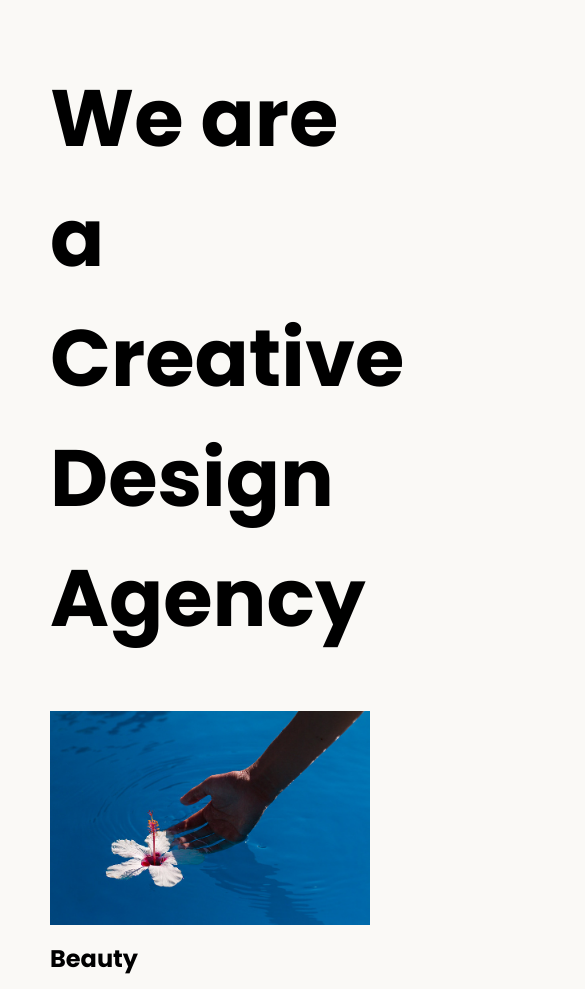
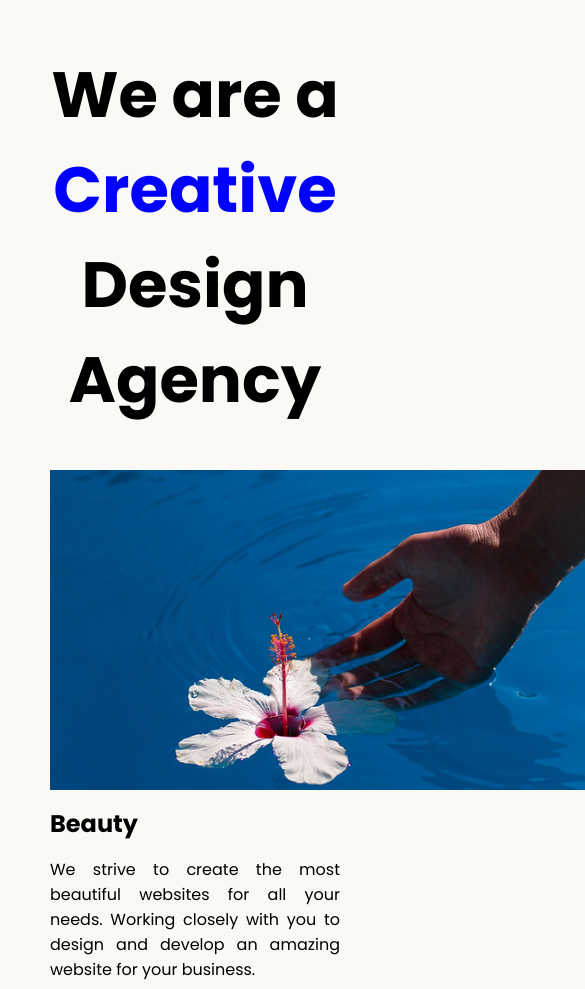
Before and after one commit to Palharess/Web-Dev-Bootcamp, a plain HTML site: page 8.4 Web Design Agency Project/index.html in a window 390 px wide. Shown: the part 99-1088 px from the top of the page, 585 px wide, since content can reach past the window. Drawn offline with Linux system fonts and the light colour scheme.

Commit message:
Responsive Site

```diff
--- a/8.4 Web Design Agency Project/index.html
+++ b/8.4 Web Design Agency Project/index.html
@@ -14,7 +14,7 @@
 <body>
   <div class="main">
     <img class="logo" src="./assets/images/logo.png" alt="logo">
-    <h1>We are a Creative Design Agency</h1>
+    <h1 id="tt">We are a <span>Creative </span>Design Agency</h1>
     <div class="left card"><img class="lefti tile-image" src="./assets/images/beautiful.jpg" alt="hand and flower in water">
       <h2 class="card-title">Beauty</h2>
       <p class="card-text">We strive to create the most beautiful websites for all your needs. Working closely with you
--- a/8.4 Web Design Agency Project/style.css
+++ b/8.4 Web Design Agency Project/style.css
@@ -56,6 +56,9 @@ h1{
   display: inline-block;
 }
 
+span{
+  color: blue;
+}
 
 /* .lefti{
   float: left;
@@ -67,3 +70,34 @@ h1{
 .left, .right{
   margin-right: 1rem;
 }
+
+
+@media(max-width:900px){
+  .left, .right{
+    width: 100%;
+    margin: 0;
+  }
+  .card-text{
+    text-align: justify;
+    margin-bottom: 2rem;
+  }
+  .tile-image{
+    display: inline;
+    width: 45rem;
+    height: 20rem;
+    object-fit: cover;
+  }
+  h1{
+    text-align: center;
+    font-size: 4rem;
+  }
+
+
+}
+
+@media (min-width:1500px){
+  .logo{
+    display: block;
+  }
+
+}
```
